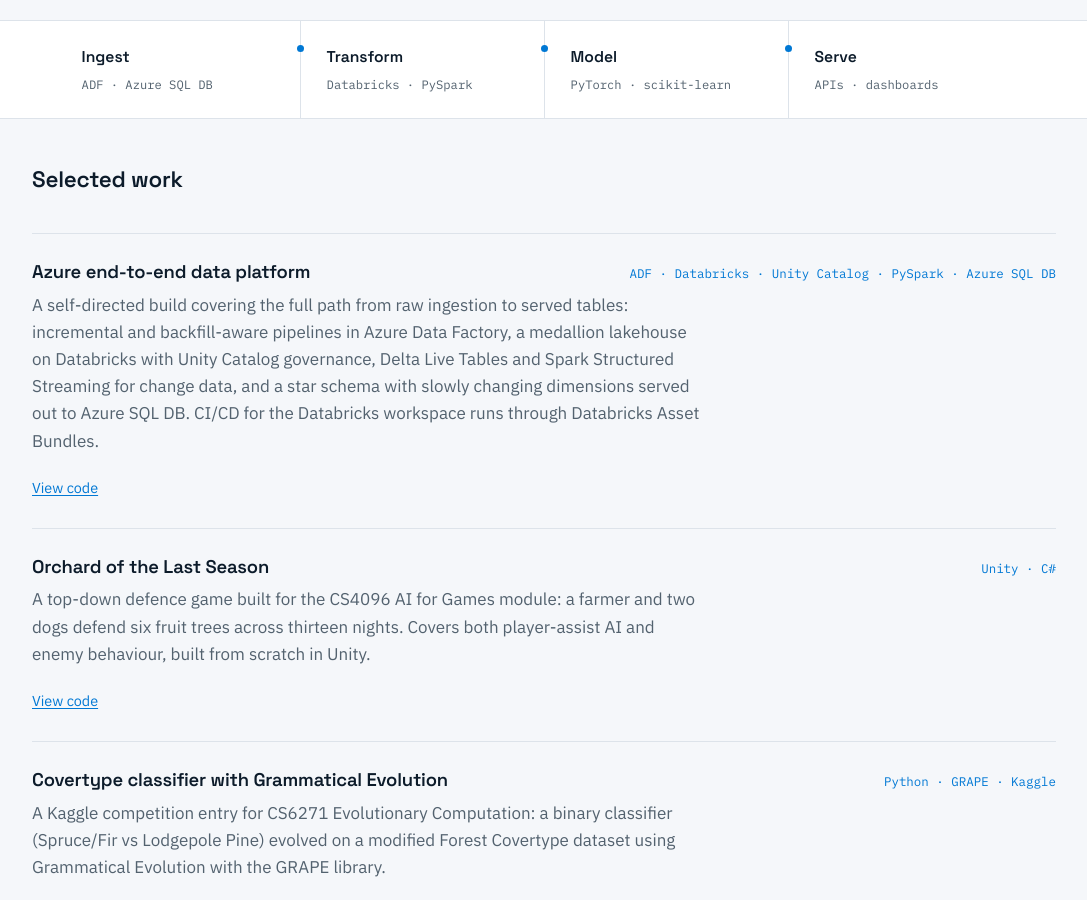
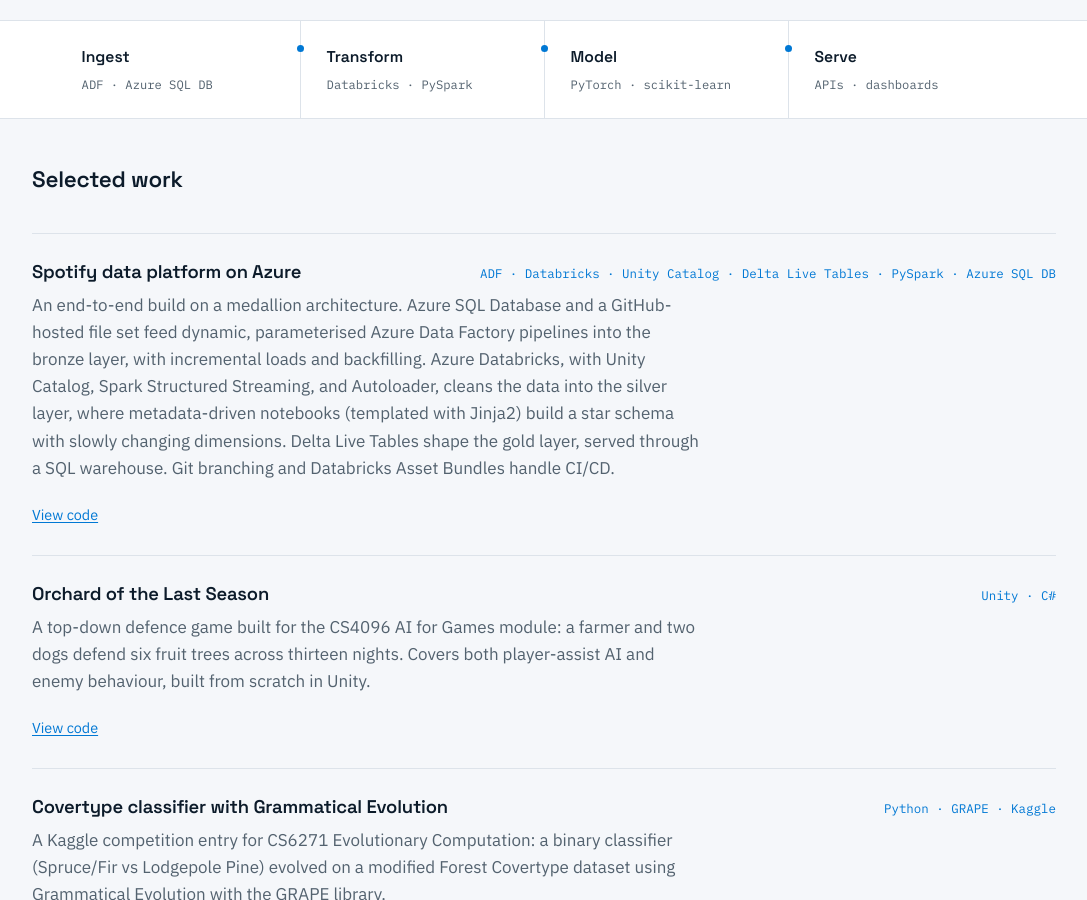
Before and after one commit to stageor/stageor.github.io, a Jekyll site: the page built from index.html, in a window 1280 px wide and 900 px high, scrolled down 466 px. Shown: the whole window, without its empty margins (96-1183 px from the left). Built offline with Jekyll 4.4.1, drawn with Linux system fonts in a browser that asks for light colours.

Commit message:
Flesh out Azure data platform project with real architecture details

```diff
--- a/index.html
+++ b/index.html
@@ -46,16 +46,17 @@
 
   <div class="project">
     <div class="project-head">
-      <h3>Azure end-to-end data platform</h3>
-      <span class="stack">ADF · Databricks · Unity Catalog · PySpark · Azure SQL DB</span>
+      <h3>Spotify data platform on Azure</h3>
+      <span class="stack">ADF · Databricks · Unity Catalog · Delta Live Tables · PySpark · Azure SQL DB</span>
     </div>
     <p>
-      A self-directed build covering the full path from raw ingestion to served tables:
-      incremental and backfill-aware pipelines in Azure Data Factory, a medallion lakehouse
-      on Databricks with Unity Catalog governance, Delta Live Tables and Spark Structured
-      Streaming for change data, and a star schema with slowly changing dimensions served
-      out to Azure SQL DB. CI/CD for the Databricks workspace runs through Databricks Asset
-      Bundles.
+      An end-to-end build on a medallion architecture. Azure SQL Database and a GitHub-hosted
+      file set feed dynamic, parameterised Azure Data Factory pipelines into the bronze layer,
+      with incremental loads and backfilling. Azure Databricks, with Unity Catalog, Spark
+      Structured Streaming, and Autoloader, cleans the data into the silver layer, where
+      metadata-driven notebooks (templated with Jinja2) build a star schema with slowly
+      changing dimensions. Delta Live Tables shape the gold layer, served through a SQL
+      warehouse. Git branching and Databricks Asset Bundles handle CI/CD.
     </p>
     <div class="links">
       <a href="https://github.com/stageor">View code</a>
```
